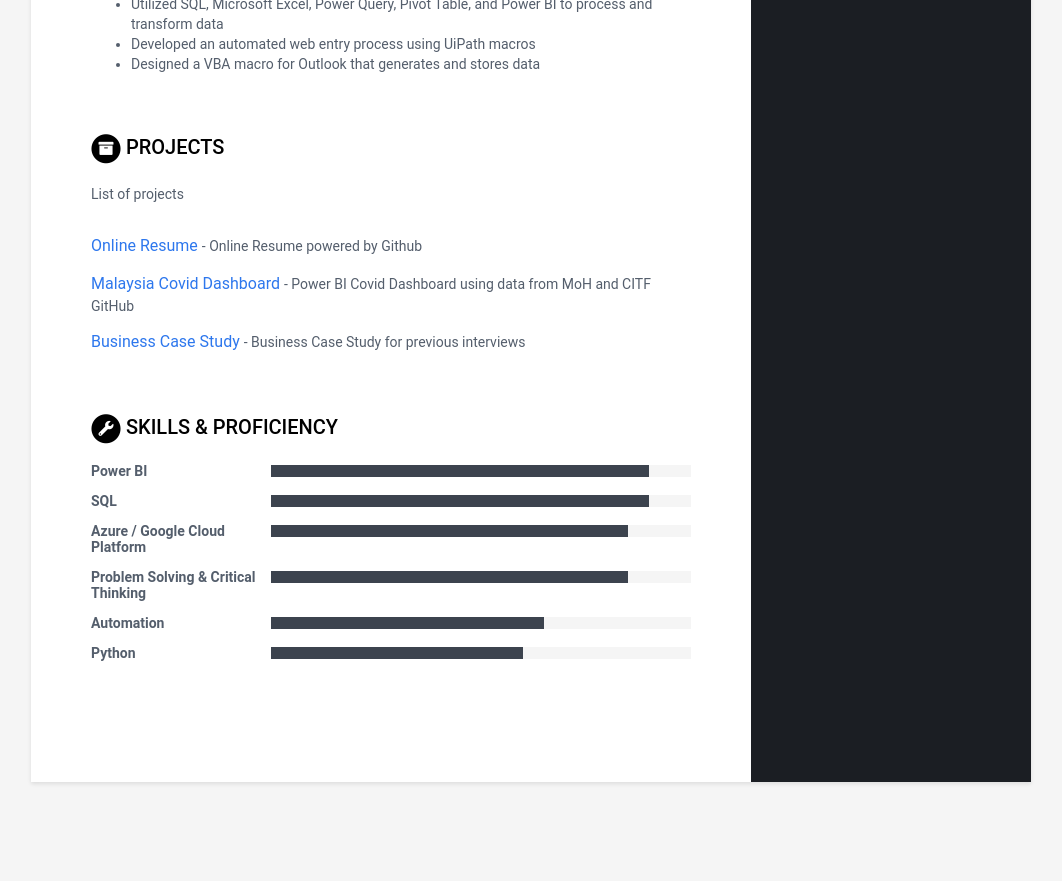
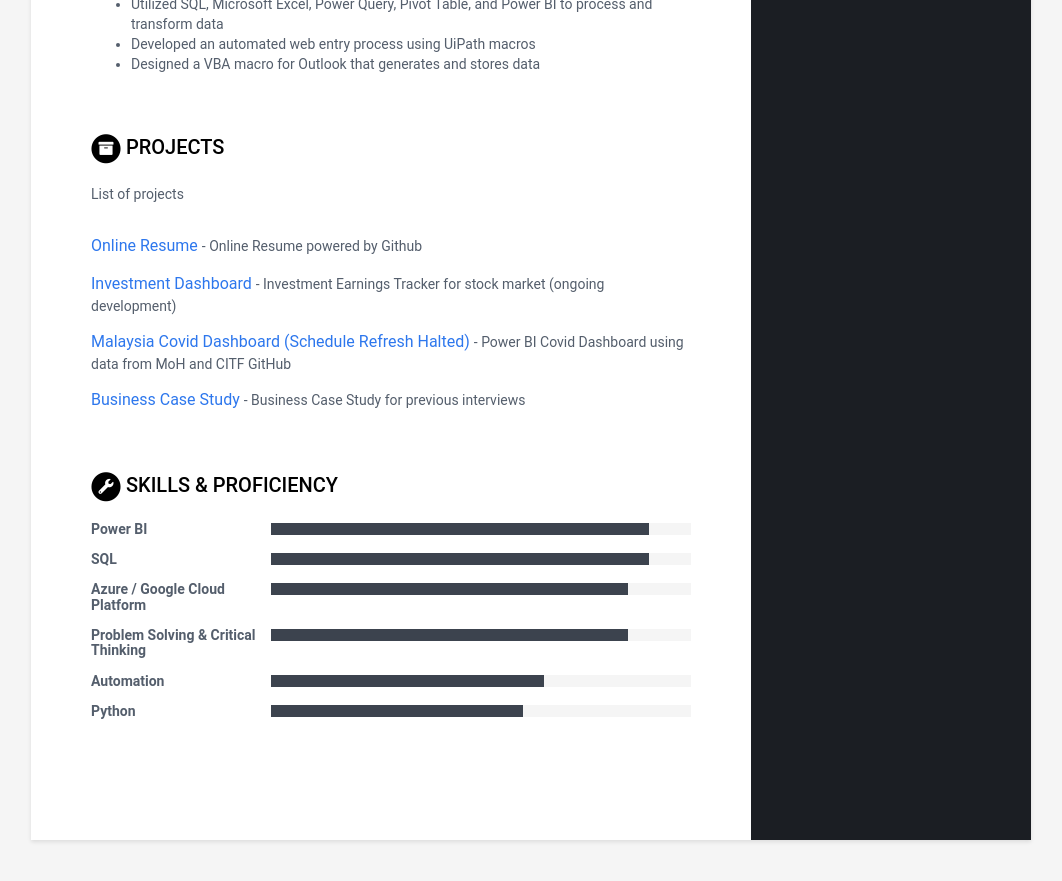
Before and after one commit to jianzhiw/jianzhiw.github.io, a Jekyll site: the page built from index.html, in a window 1280 px wide and 900 px high, scrolled down 1956 px. Shown: the top 881 px of the window, without its empty margins (109-1171 px from the left). Built offline with Jekyll 4.4.1, drawn with Linux system fonts in a browser that asks for light colours; before the commit the page ends 2798 px from its top, so only the background shows below that.

Commit message:
Added new project

```diff
--- a/_data/data.yml
+++ b/_data/data.yml
@@ -116,7 +116,11 @@ projects:
         link: "https://jianzhiw.github.io"
         tagline: "Online Resume powered by Github"
 
-      - title: Malaysia Covid Dashboard
+      - title: Investment Dashboard
+        link: "https://app.powerbi.com/view?r=eyJrIjoiZDMzN2NlZmItYjdkYS00OTVhLTk2MDMtZDQ0ZTA0MjRiZjMzIiwidCI6IjYyZjhiNmM3LWZiZGQtNGZiMC04ZjViLTY2ZGYwZmM3MzZmMSIsImMiOjEwfQ%3D%3D"
+        tagline: "Investment Earnings Tracker for stock market (ongoing development)"
+
+      - title: Malaysia Covid Dashboard (Schedule Refresh Halted)
         link: "https://app.powerbi.com/view?r=eyJrIjoiNTVlNmU0YTEtMWZkNi00MzQ3LThkYjgtNmI5OWQ3ZGIzZmM4IiwidCI6IjYyZjhiNmM3LWZiZGQtNGZiMC04ZjViLTY2ZGYwZmM3MzZmMSIsImMiOjEwfQ%3D%3D&pageName=ReportSection"
         tagline: "Power BI Covid Dashboard using data from MoH and CITF GitHub"
 
```
